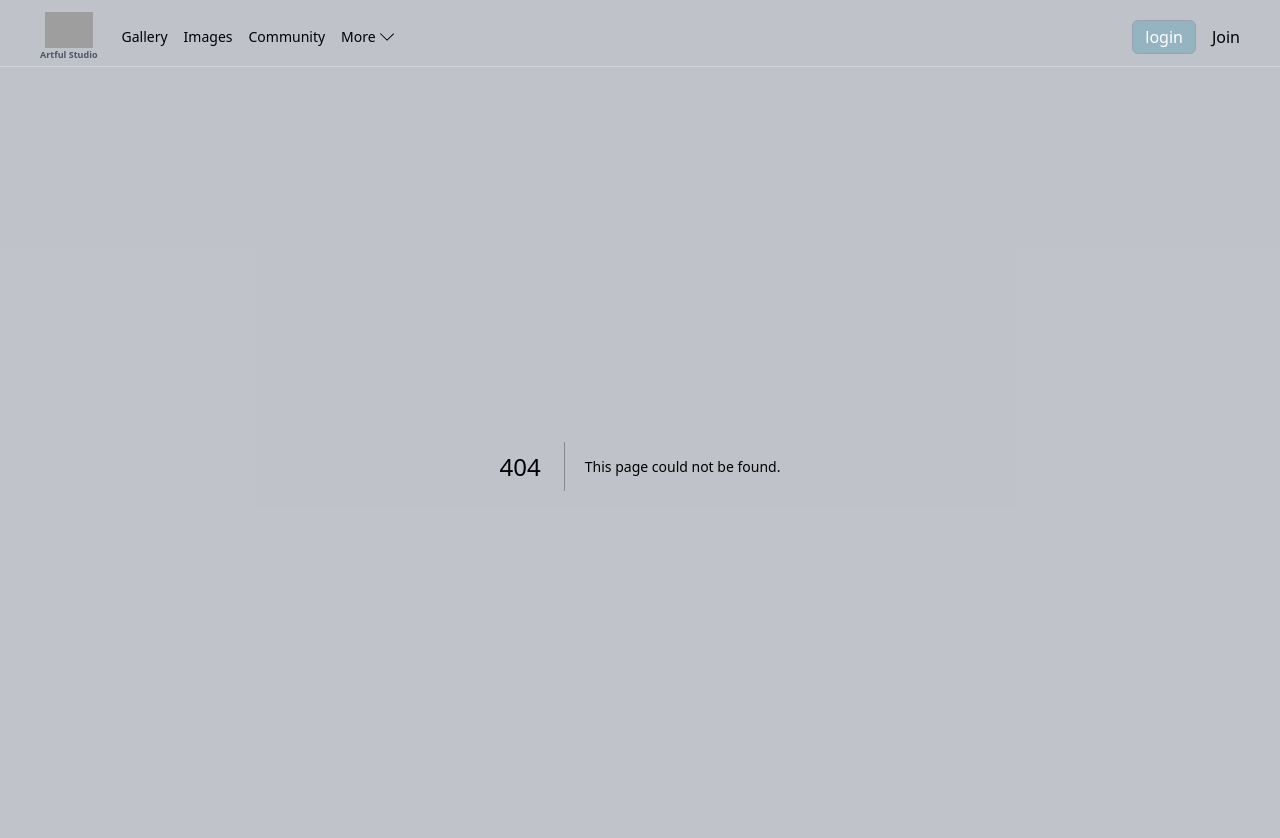
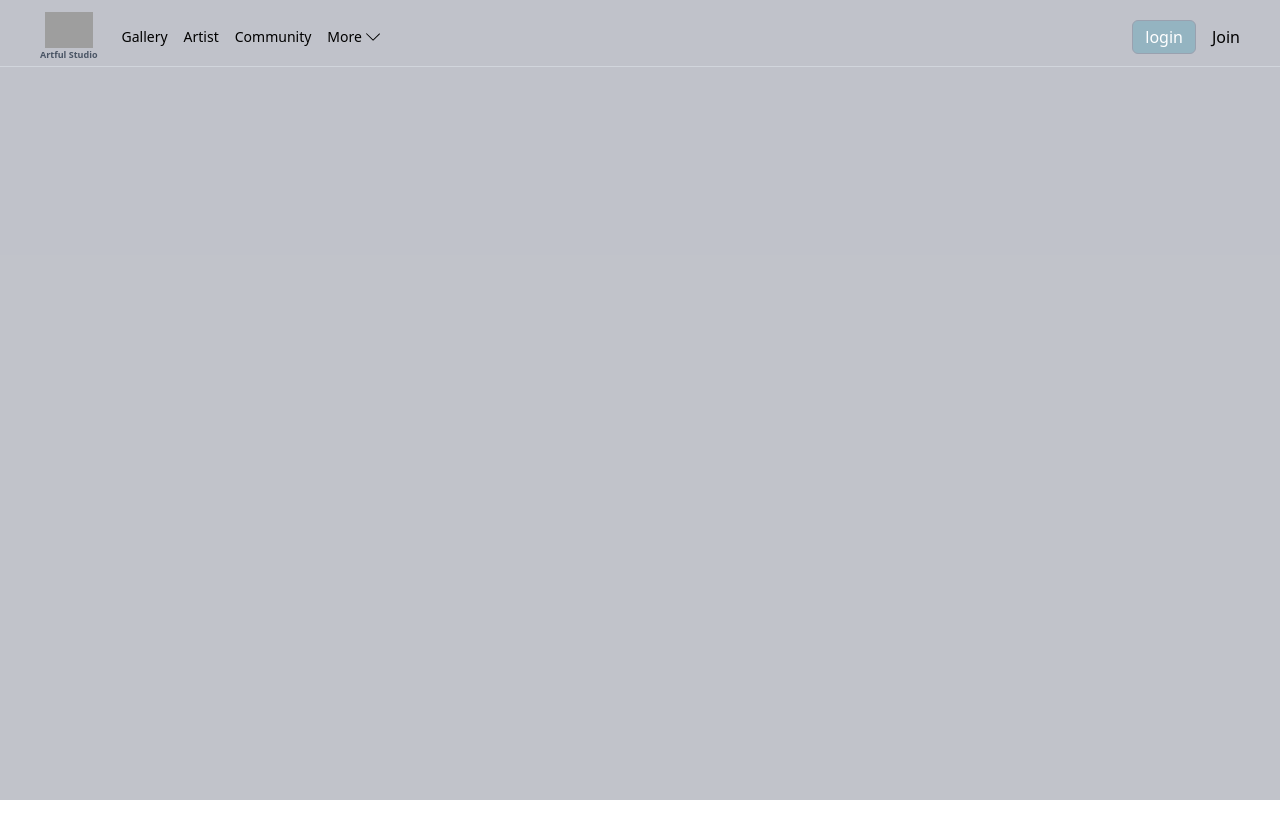
Before and after one commit to phoenix-da-phenom/artful-studio, a Next.js app: page /explore in a window 1280 px wide. Before the commit this address had no page. Shown: the top 838 px of the page. After the commit the page ends 800 px from the top, so only its background shows below. Built offline with nearby package versions, Linux system fonts and the light colour scheme; grey boxes are pictures that could not be loaded.

Commit message:
Added expolore page

```diff
--- /dev/null
+++ b/app/Components/ExploreHeroSection.tsx
@@ -0,0 +1,9 @@
+import React from 'react'
+
+const ExploreHeroSection = () => {
+  return (
+    <div>ExploreHeroSection</div>
+  )
+}
+
+export default ExploreHeroSection
--- a/app/Components/Footer.jsx
+++ b/app/Components/Footer.jsx
@@ -38,6 +38,7 @@ export default function Footer() {
         </div>
 
         {/* Links Column 1 */}
+        <div></div>
         <div>
           <ul className="space-y-2 font-medium">
             <li className="hover:text-gray-600 cursor-pointer">Home</li>
--- a/app/Components/Navbar.tsx
+++ b/app/Components/Navbar.tsx
@@ -35,7 +35,7 @@ export default function Navbar() {
         {/* Desktop links */}
         <ul className="hidden lg:flex gap-4 items-center text-sm font-extralight cursor-pointer">
           <li>Gallery</li>
-          <li>Images</li>
+          <li>Artist</li>
           <li>Community</li>
           <li
             className="flex items-center gap-1"
--- /dev/null
+++ b/app/explore/page.tsx
@@ -0,0 +1,19 @@
+import React from 'react'
+import LandingComponent from '../Components/LandingComponent'
+import HeaderSection from '../Components/HeaderSection'
+import HowitWork from '../Components/HowitWork'
+import Navbar from '../Components/Navbar'
+
+export default function Page() {
+  return (
+    <div>
+
+
+
+
+
+
+
+    </div>
+  )
+}
```
